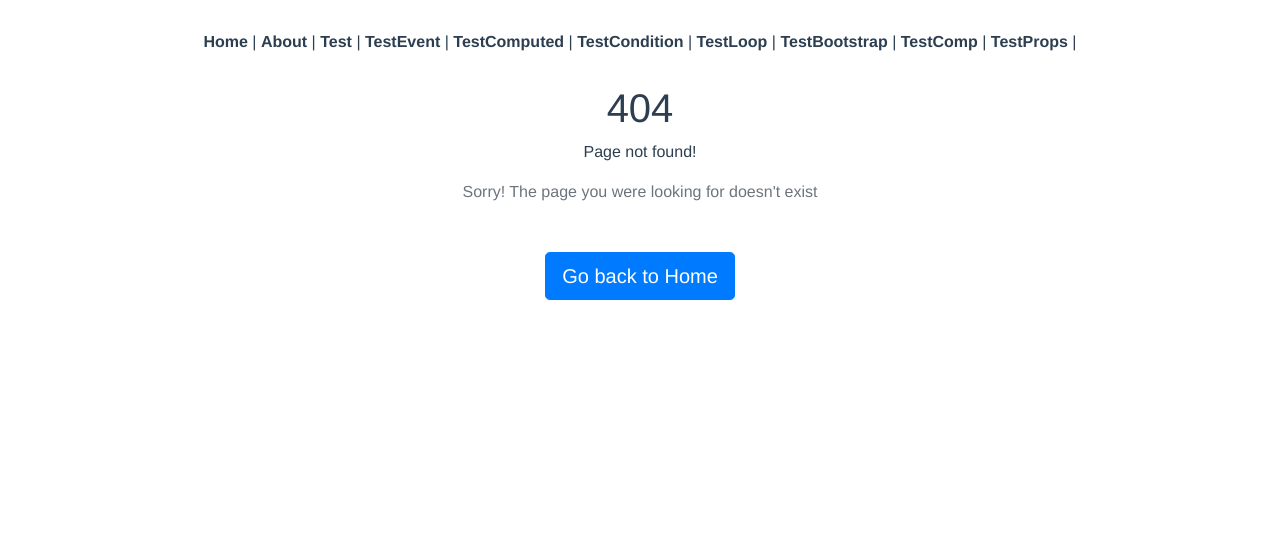
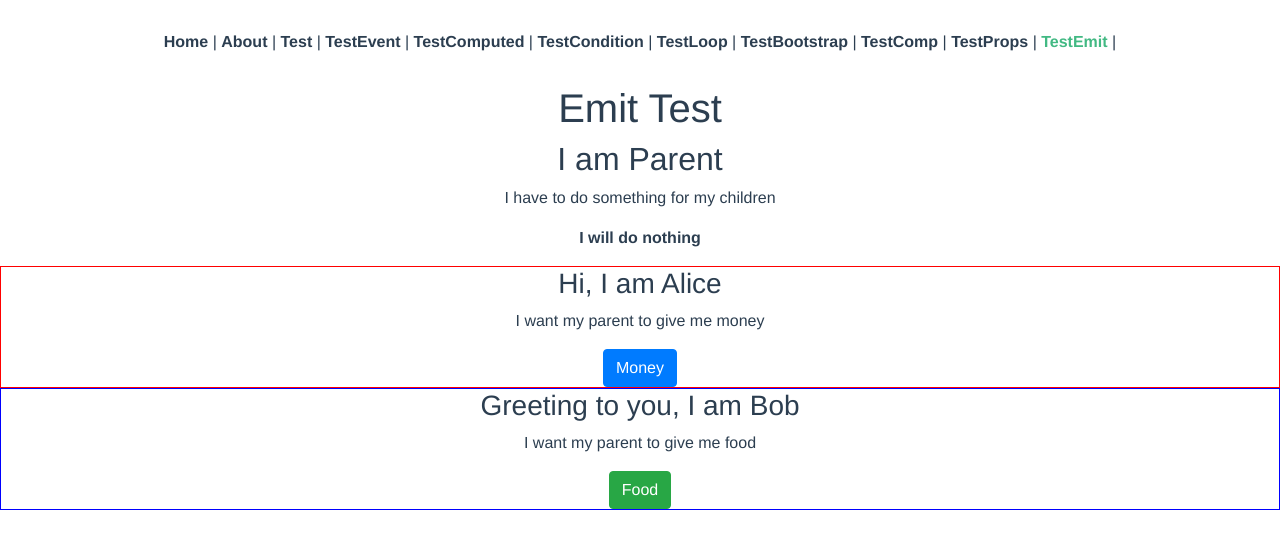
Before and after one commit to nwnp/nodejs, a Vue app in the folder vuetest/vuestudy/: page /test-family/emit in a window 1280 px wide. Shown: the top 548 px of the page. Built offline with nearby package versions, Linux system fonts and the light colour scheme.

Commit message:
feat: emit

```diff
--- a/vuetest/vuestudy/src/App.vue
+++ b/vuetest/vuestudy/src/App.vue
@@ -11,6 +11,7 @@
       <router-link to="/test-bootstrap">TestBootstrap</router-link> |
       <router-link to="/test-comp">TestComp</router-link> |
       <router-link to="/test-family/props">TestProps</router-link> |
+      <router-link to="/test-family/emit">TestEmit</router-link> |
     </div>
     <router-view />
   </div>
--- a/vuetest/vuestudy/src/router/index.js
+++ b/vuetest/vuestudy/src/router/index.js
@@ -55,6 +55,10 @@ const routes = [
     component: () => import("../views/family/props/Parent.vue"),
   },
   {
+    path: "/test-family/emit",
+    component: () => import("../views/family/emit/Parent.vue"),
+  },
+  {
     path: "*",
     component: () => import("../components/NotFound.vue"),
   },
--- /dev/null
+++ b/vuetest/vuestudy/src/views/family/emit/Child1.vue
@@ -0,0 +1,19 @@
+<template>
+  <div>
+    <h3>Hi, I am Alice</h3>
+    <p>I want my parent to give me money</p>
+    <b-button variant="primary" @click="updateTodo">Money</b-button>
+  </div>
+</template>
+
+<script>
+export default {
+  methods: {
+    updateTodo: function () {
+      this.$emit("updateTodo", "give to Alice money");
+    },
+  },
+};
+</script>
+
+<style scoped></style>
--- /dev/null
+++ b/vuetest/vuestudy/src/views/family/emit/Child2.vue
@@ -0,0 +1,19 @@
+<template>
+  <div>
+    <h3>Greeting to you, I am Bob</h3>
+    <p>I want my parent to give me food</p>
+    <b-button variant="success" @click="updateTodo">Food</b-button>
+  </div>
+</template>
+
+<script>
+export default {
+  methods: {
+    updateTodo: function () {
+      this.$emit("updateTodo", "feed Bob food");
+    },
+  },
+};
+</script>
+
+<style scoped></style>
--- /dev/null
+++ b/vuetest/vuestudy/src/views/family/emit/Parent.vue
@@ -0,0 +1,38 @@
+<template>
+  <div>
+    <h1>Emit Test</h1>
+    <h2>I am Parent</h2>
+    <p>I have to do something for my children</p>
+    <p style="font-weight: bold">I will {{ todo }}</p>
+    <div style="border: 1px solid red">
+      <alice @updateTodo="updateTodo($event)" />
+    </div>
+    <div style="border: 1px solid blue">
+      <bob @updateTodo="updateTodo($event)" />
+    </div>
+  </div>
+</template>
+
+<script>
+import Alice from "./Child1.vue";
+import Bob from "./Child2.vue";
+
+export default {
+  components: {
+    alice: Alice,
+    bob: Bob,
+  },
+  data() {
+    return {
+      todo: "do nothing",
+    };
+  },
+  methods: {
+    updateTodo: function (newTodo) {
+      this.todo = newTodo;
+    },
+  },
+};
+</script>
+
+<style scoped></style>
```
